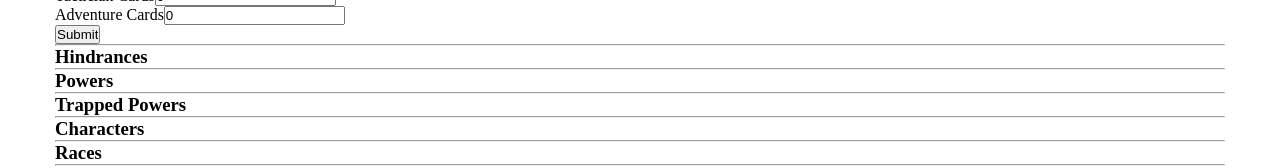
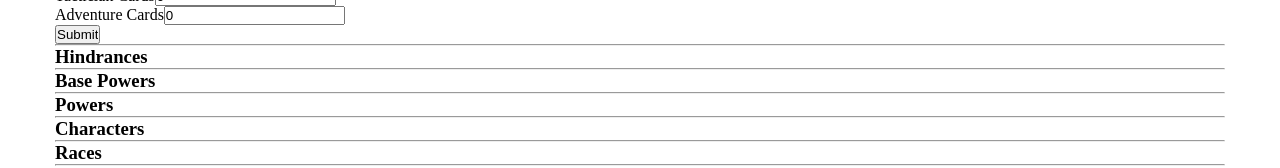
Before and after one commit to parkernalch/savage-suite, an Angular app: page /custom in a window 1280 px wide. Shown: the part 226-394 px from the top of the page. Built offline with nearby package versions, Linux system fonts and the light colour scheme.

Commit message:
updated some field names and removed campaign refs

```diff
--- a/src/app/components/add-custom-content/add-custom-content.component.html
+++ b/src/app/components/add-custom-content/add-custom-content.component.html
@@ -1,3 +1,7 @@
+<!-- <select [(ngModel)]="selectedCampaign" name="selectedcampaign">
+    <option *ngFor="let campaign of campaigns" value="{{campaign}}">{{campaign.name}}</option>
+</select> -->
+
 <div class="container">
     <h1>Add Custom Content</h1>
 
@@ -8,6 +12,7 @@
             <select [(ngModel)]="edge.type" name="edgetype">
                 <!-- <option value="none" selected="selected">Select a Type...</option> -->
                 <option value="background">Background</option>
+                <option value="racial">Racial</option>
                 <option value="combat">Combat</option>
                 <option value="leadership">Leadership</option>
                 <option value="power">Power</option>
@@ -63,7 +68,7 @@
             <input type="text" [(ngModel)]="hindrance.description" name="hinddesc">
         </div>
         <div class="formgroup">
-            <label>Severity</label>
+            <label>Type</label>
             <select [(ngModel)]="hindrance.major" name="hindseverity">
                 <!-- <option value="none">Select an option...</option> -->
                 <option value="true">Major</option>
@@ -76,7 +81,7 @@
 
     <hr>
 
-    <h3 (click)="toggleAddPower()">Powers</h3>
+    <h3 (click)="toggleAddPower()">Base Powers</h3>
     <form *ngIf="addPower" (submit)="postNewPower($event)">
         <div class="formgroup">
             <label>Name</label>
@@ -102,7 +107,7 @@
 
     <hr>
 
-    <h3 (click)="toggleAddPowerInstance()">Trapped Powers</h3>
+    <h3 (click)="toggleAddPowerInstance()">Powers</h3>
     <form *ngIf="addPowerInstance" (submit)="postNewPowerInstance($event)">
         <div class="formgroup">
             <label>Name</label>
@@ -126,7 +131,7 @@
         </div>
         <div class="formgroup">
             <label>Range</label>
-            <input type="number" [(ngModel)]="powerInstance.range" name="pirange">
+            <input type="text" [(ngModel)]="powerInstance.range" name="pirange">
         </div>
         <div class="formgroup">
             <label>Duration</label>
@@ -188,10 +193,10 @@
             <label>Rank</label>
             <input type="number" [(ngModel)]="character.rank" name="charrank">
         </div>
-        <div class="formgroup">
+        <!-- <div class="formgroup">
             <label>Campaign</label>
             <input type="text" [(ngModel)]="character.campaign" name="charcampaign">
-        </div>
+        </div> -->
         <input type="submit">
     </form>
 
```
